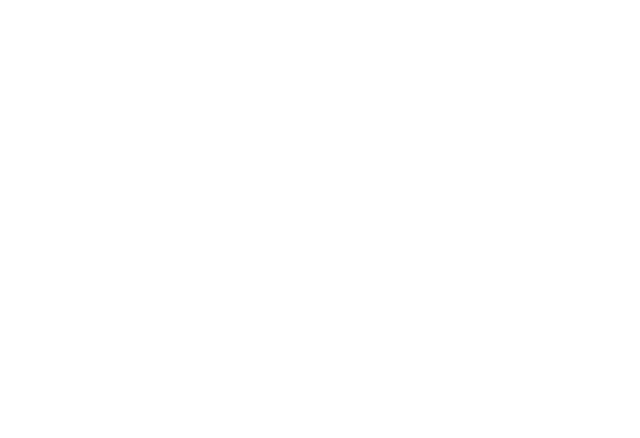
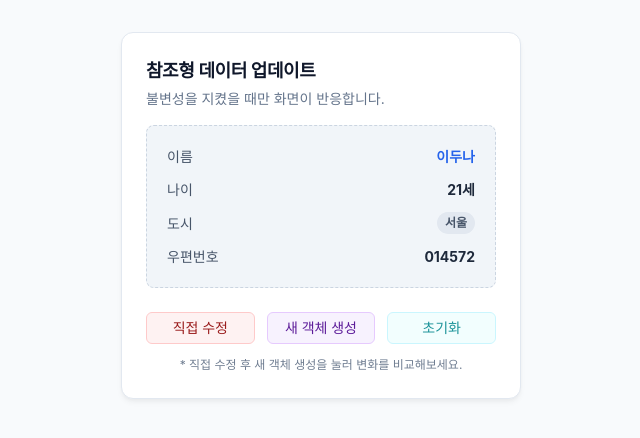
Before and after one commit to sasasak/likelion-16th-react, a React (Vite) app in the folder learning-react/07-복잡한-상태-Immer/: page / in a window 1280 px wide. Shown: the top 438 px of the page, without its empty margins (319-959 px from the left). Built offline with nearby package versions, Linux system fonts and the light colour scheme.

Commit message:
learn. 참조형 데이터와 불변성 (뮤테이션 ❌)

```diff
--- a/learning-react/07-복잡한-상태-Immer/src/app/index.tsx
+++ b/learning-react/07-복잡한-상태-Immer/src/app/index.tsx
@@ -1,9 +1,10 @@
+import { ReferenceCheck } from '@/components'
 import S from './style.module.css'
 
 export default function App() {
   return (
     <div className={S.container}>
-      {/*  */}
+      <ReferenceCheck />
     </div>
   )
 }
--- a/learning-react/07-복잡한-상태-Immer/src/components/ReferenceCheck/ReferenceCheck.tsx
+++ b/learning-react/07-복잡한-상태-Immer/src/components/ReferenceCheck/ReferenceCheck.tsx
@@ -1,28 +1,65 @@
+/* eslint-disable react-hooks/immutability */
+import { useState } from 'react'
 import S from './ReferenceCheck.module.css'
 
-const user = {
+const INITIAL_USER = {
   name: '이두나',
   age: 21,
   profile: {
     city: '서울',
+    postcode: '014572',
   },
 }
 
+type User = typeof INITIAL_USER
+
 export default function ReferenceCheck() {
+  const [user, setUser] = useState<User>({
+    ...INITIAL_USER,
+    profile: {
+      ...INITIAL_USER.profile,
+    },
+  })
 
   const handleWrongUpdate = () => {
     // ❌ Mutation: 데이터는 바뀌지만 참조가 같음
+    user.name = '강하영 (변경됨)'
+    user.profile.postcode = '91920 (변경됨)'
+
+    const nextUser = user
+    setUser(nextUser)
+
     console.error('뮤테이션')
+    console.table(nextUser)
   }
 
   const handleRightUpdate = () => {
     // ✅ Immutability: 새로운 객체 생성 (새로운 참조 주소)
-    console.log('%c✅ 불변성 유지', 'color: #04a200;')
+
+    const nextUser: User = {
+      ...user, // 객체의 속성을 전개 (객체 합성)
+      name: '주성천 (변경됨)',
+      profile: {
+        ...user.profile,
+        city: '부산 (변경됨)',
+      },
+    }
+
+    setUser(nextUser)
+
+    console.log('%c✅ 불변성 유지:', 'color: #04a200;')
+    console.table(nextUser)
   }
 
   const handleReset = () => {
     // ⚠️ Mutation: 예상치 못한 결과 확인(참조형 데이터 오염)
-    console.warn('참조형 데이터 오염')
+    // console.warn('참조형 데이터 오염')
+    setUser({
+      ...INITIAL_USER,
+      profile: {
+        ...INITIAL_USER.profile,
+      },
+    })
   }
 
   return (
@@ -48,6 +85,10 @@ export default function ReferenceCheck() {
             <div className={S.infoRow}>
               <dt className={S.label}>도시</dt>
               <dd className={S.badge}>{user.profile.city}</dd>
+            </div>
+            <div className={S.infoRow}>
+              <dt className={S.label}>우편번호</dt>
+              <dd className={S.value}>{user.profile.postcode}</dd>
             </div>
           </dl>
         </div>
```
Also changed, not shown: learning-react/07-복잡한-상태-Immer/package.json (+11 -11 lines), 1 other file (tests, documents, lock files or other folders).
